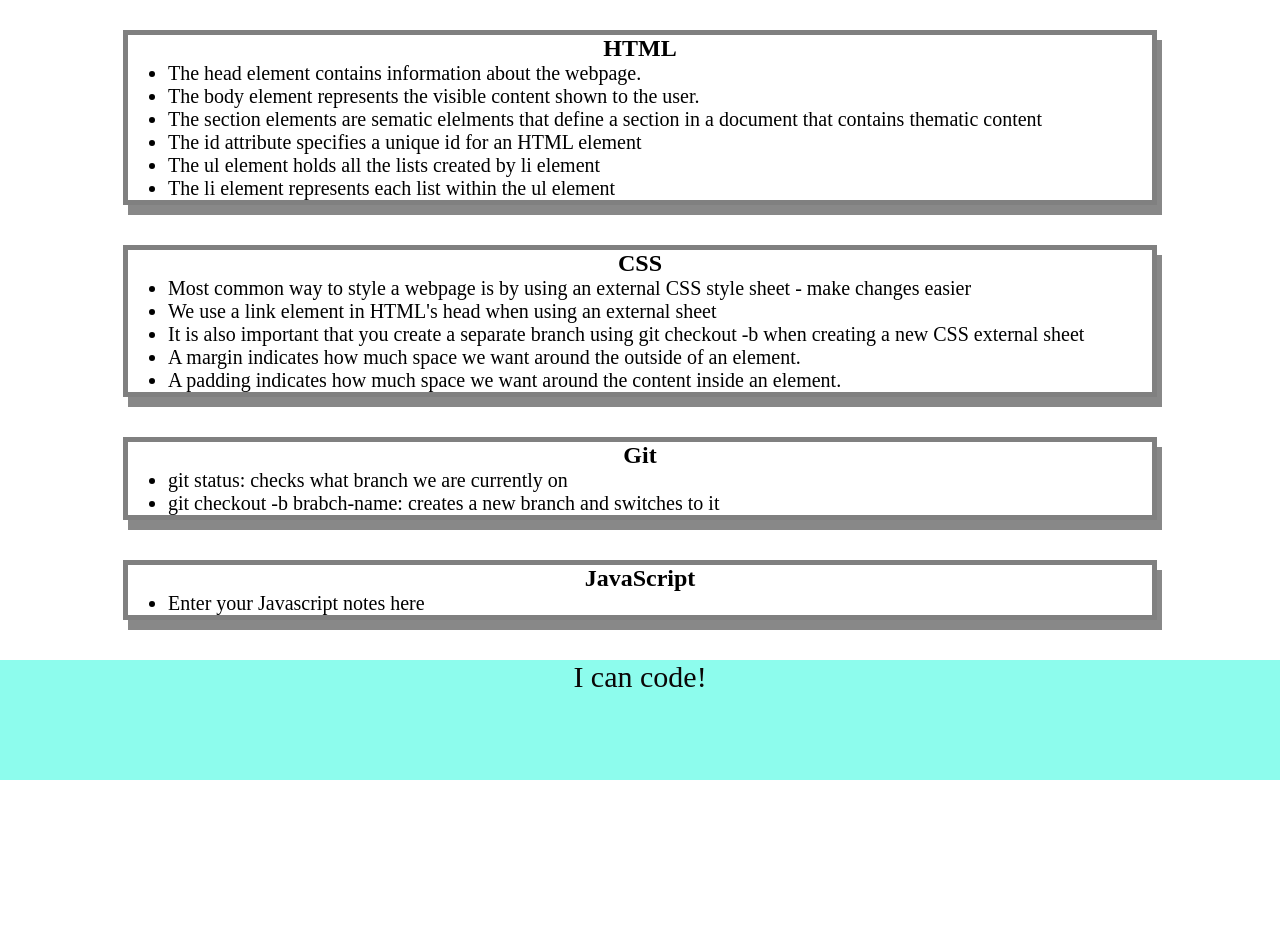
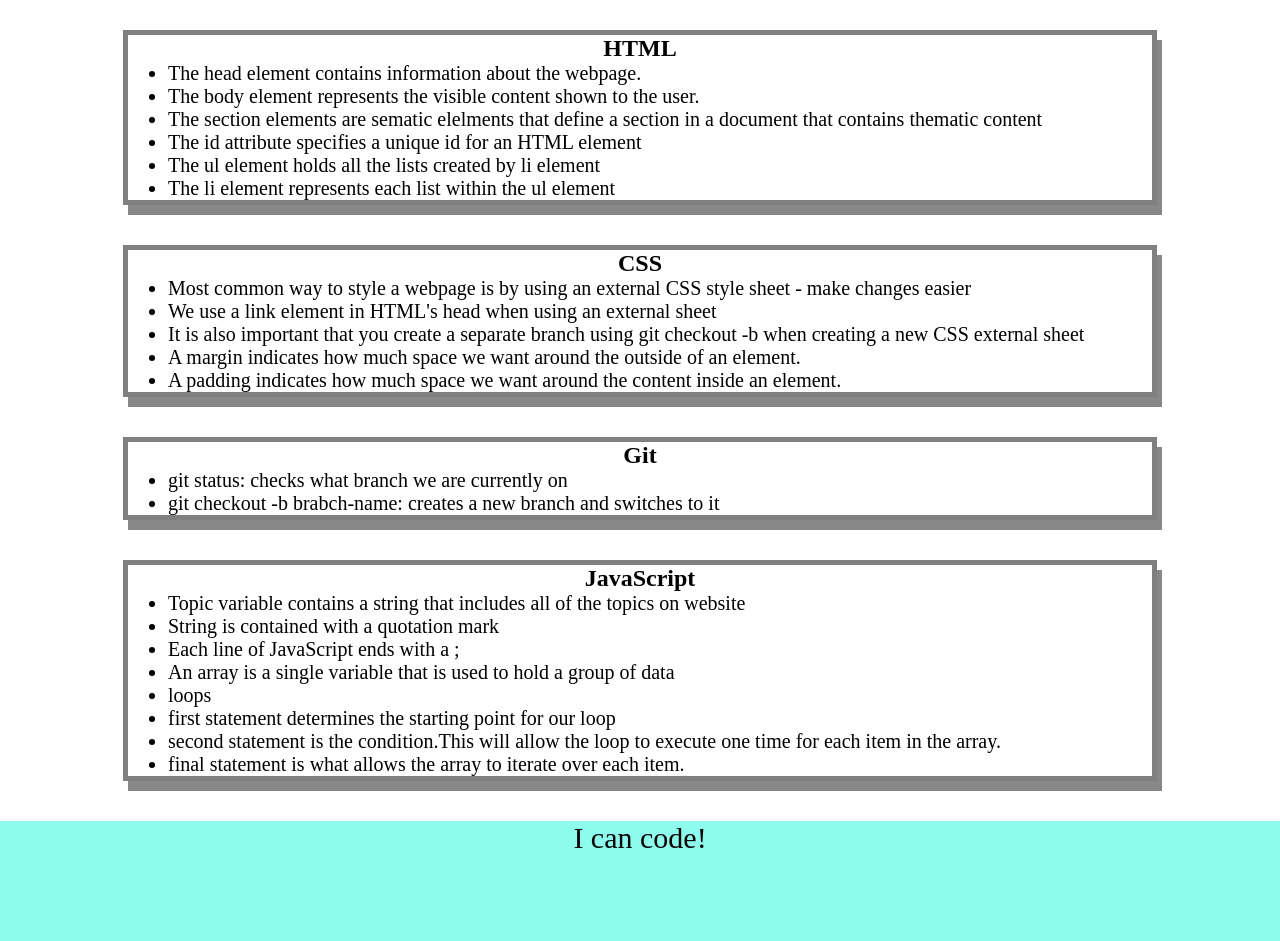
Before and after one commit to hayni100/prework-study-guide, a plain HTML site: page index.html in a window 1280 px wide. Shown: the part 130-1071 px from the top of the page. Before the commit the page ends 910 px from the top, so only its background shows below. Drawn offline with Linux system fonts and the light colour scheme.

Commit message:
added JS to code

```diff
--- /dev/null
+++ b/assets/script.js
@@ -0,0 +1,18 @@
+var topics = ['HTML', 'CSS', 'Git', 'JavaScript'];
+for (var x = 0; x<topics.length; x++){
+  console.log(topics[x]);
+}
+
+/*
+if (topic === 'HTML') {
+  console.log("Let's study HTML!");
+} else if (topic === 'CSS') {
+  console.log("Let's study CSS!");
+} else if (topic === 'Git') {
+  console.log("Let's study Git!");
+} else if (topic === 'JavaScript') {
+  console.log("Let's study JavaScript!");
+} else {
+  console.log('Please try again!');
+}
+*/
--- a/index.html
+++ b/index.html
@@ -11,6 +11,7 @@
     <header id="top">
       <h1>Prework Study Guide</h1>
       <img src="./assets/bowtie-cat.png" alt="Profile image of cat wearing a bow tie." />
+      <h2>✨ Open the Console to See What's Happening ✨</h2>
     </header>
     <main>
       <section class="card" id="html-section">
@@ -44,12 +45,20 @@
       <section class="card" id="javascript-section">
 <h2>JavaScript</h2>
 <ul>
-  <li>Enter your Javascript notes here</li>
+  <li>Topic variable contains a string that includes all of the topics on website</li>
+  <li>String is contained with a quotation mark</li>
+  <li>Each line of JavaScript ends with a ;</li>
+  <li>An array is a single variable that is used to hold a group of data</li>
+  <li>loops</li>
+  <li>first statement determines the starting point for our loop</li>
+  <li>second statement is the condition.This will allow the loop to execute one time for each item in the array.</li>
+  <li>final statement is what allows the array to iterate over each item.</li>
 </ul>
     </main>
 
     <footer>
       <p>I can code!</p>
     </footer>
+    <script src="./assets/script.js"></script>
   </body>
 </html>
```
